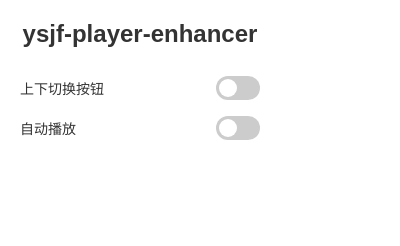
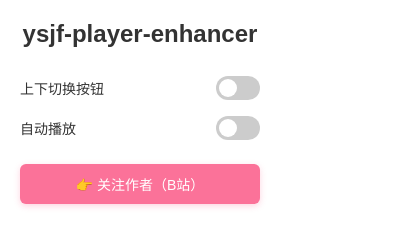
Before and after one commit to itchaox/ysjf-player-enhancer, a browser extension: page popup.html in a window 400 px wide. Drawn offline with Linux system fonts and the light colour scheme.

Commit message:
ui(popup): 底部增加「关注作者」按钮跳转 B 站
- 添加粉色（B站品牌色 #fb7299）的关注按钮
- 居中显示，带 hover/active 动效
- target="_blank" 新 tab 打开 B 站主页
- rel="noopener noreferrer" 防止 window.opener 漏洞

```diff
--- a/popup.html
+++ b/popup.html
@@ -68,6 +68,27 @@
     input:checked + .slider:before {
       transform: translateX(20px);
     }
+    /* 关注作者按钮：B站品牌色 */
+    .follow-btn {
+      display: block;
+      margin: 16px auto 0;
+      padding: 10px 20px;
+      background: #fb7299; /* B 站粉色 */
+      color: #fff;
+      text-align: center;
+      text-decoration: none;
+      border-radius: 6px;
+      font-size: 14px;
+      font-weight: 500;
+      box-shadow: 0 2px 6px rgba(251, 114, 153, 0.3);
+      transition: background 0.15s, transform 0.1s;
+    }
+    .follow-btn:hover {
+      background: #fc8caf;
+    }
+    .follow-btn:active {
+      transform: scale(0.97);
+    }
   </style>
 </head>
 <body>
@@ -89,6 +110,10 @@
     </label>
   </div>
 
+  <a href="https://space.bilibili.com/521041866" target="_blank" rel="noopener noreferrer" class="follow-btn">
+    👉 关注作者（B站）
+  </a>
+
   <script src="popup.js"></script>
 </body>
 </html>
```
